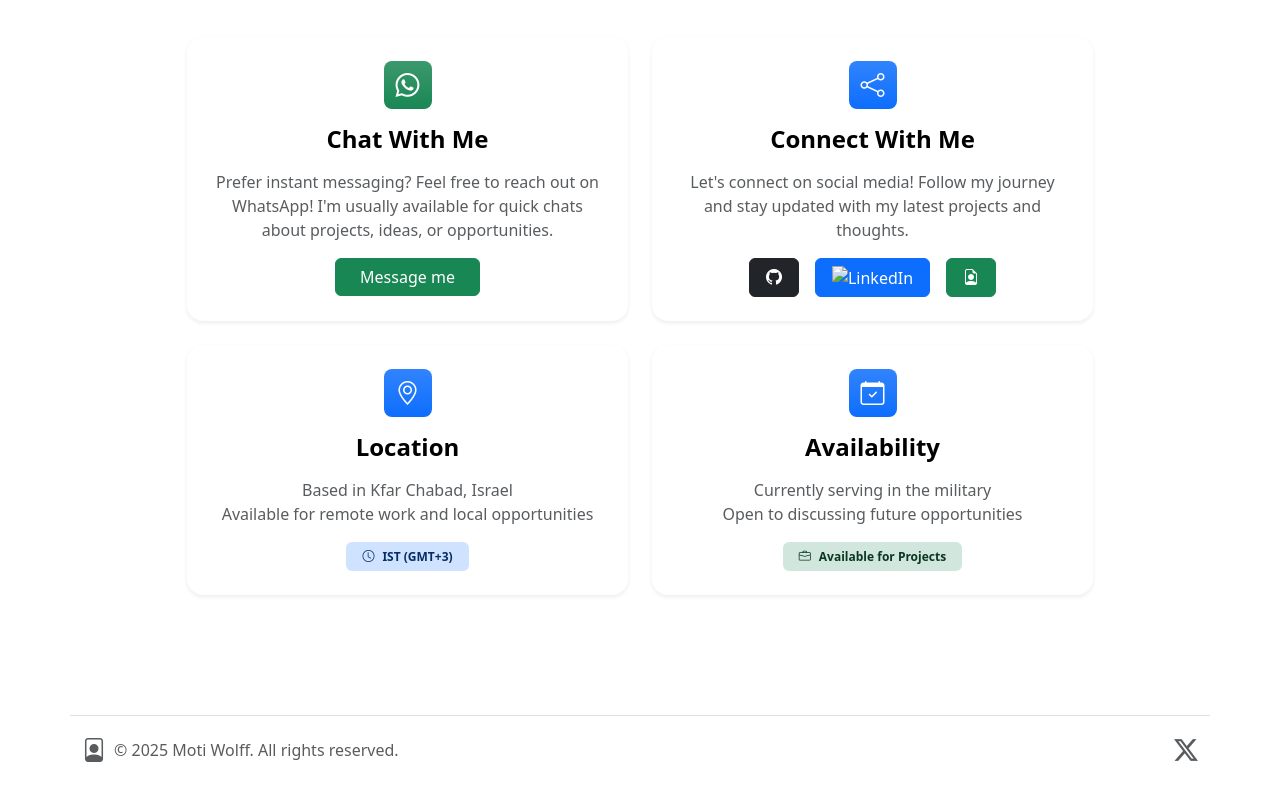
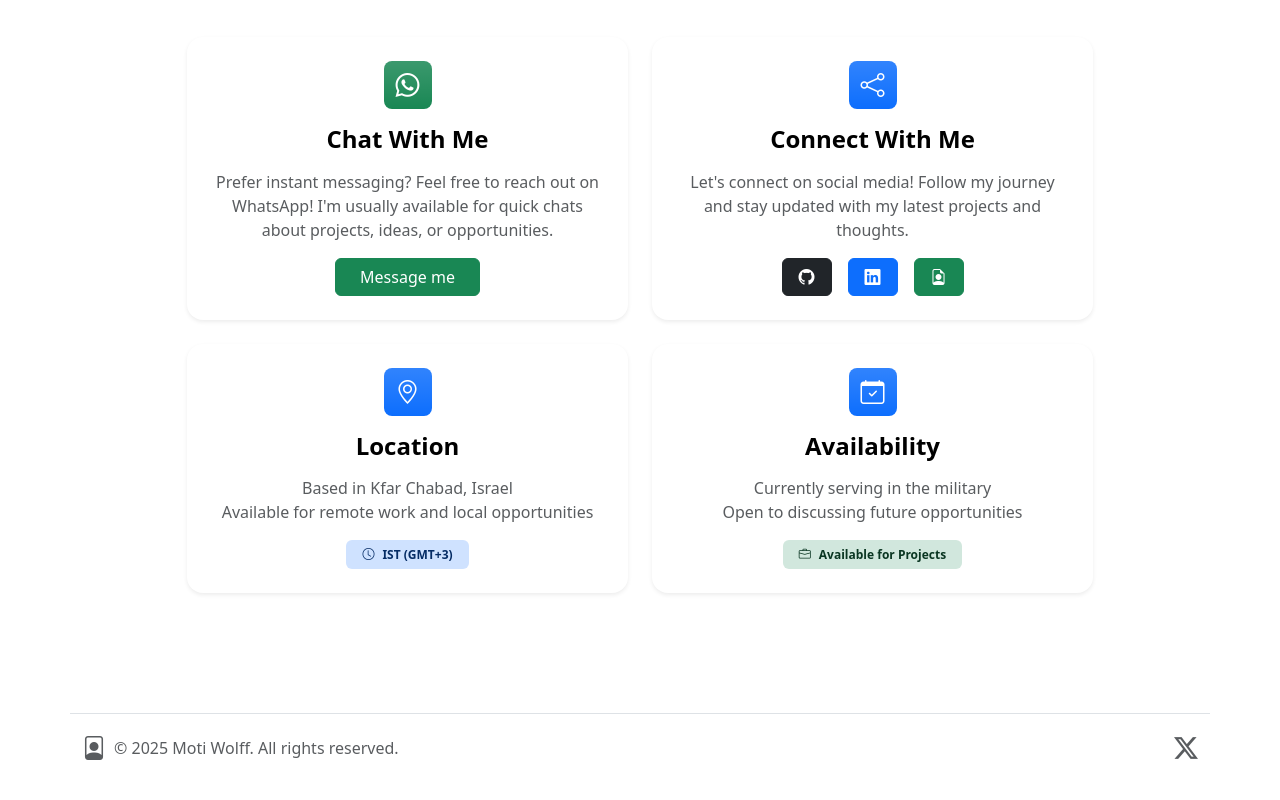
Before and after one commit to MotiWolff/Capstone-Resume, a plain HTML site: page index.html in a window 1280 px wide. Shown: the part 4034-4834 px from the top of the page. Drawn offline with nearby package versions, Linux system fonts and the light colour scheme.

Commit message:
Change in index.html & .git ignore

```diff
--- a/index.html
+++ b/index.html
@@ -471,7 +471,7 @@
                       <i class="bi bi-github"></i>
                     </a>
                     <a href="https://www.linkedin.com/in/mordechay-wolff-13b440180/" class="btn btn-primary px-3" target="_blank">
-                      <img src="images/icons/linkedin.svg" alt="LinkedIn" width="24" height="24">
+                      <i class="bi bi-linkedin"></i>
                     </a>
                     <a href="https://drive.google.com/file/d/1WTmj0xrEWLVGrgfNTO4x-XkRHjCxUAUq/view?usp=sharing" class="btn btn-success px-3" target="_blank">
                       <i class="bi bi-file-earmark-person"></i>
```
Also changed, not shown: 1 other file.
